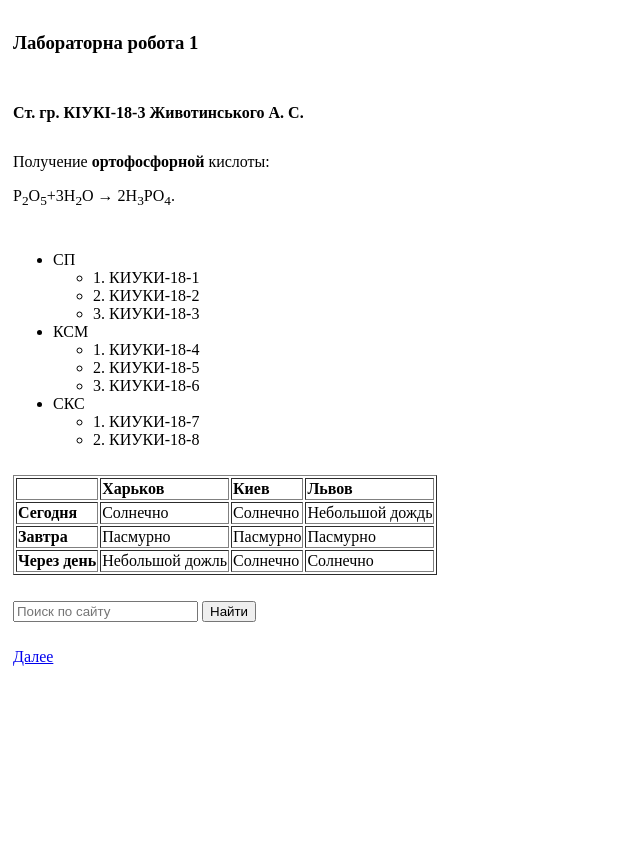
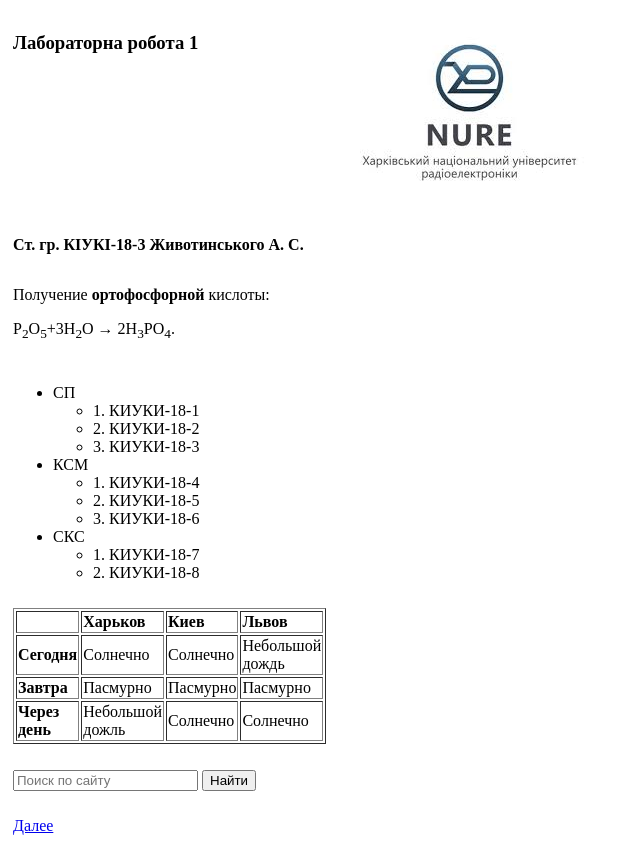
Before and after one commit to ArtemZhivotinskiy/laba1, a plain HTML site: page index.html in a window 1280 px wide. Shown: the whole page, without its empty margins (0-640 px from the left). Before the commit the page ends 800 px from the top, so only its background shows below. Drawn offline with Linux system fonts and the light colour scheme.

Commit message:
first commit

```diff
--- a/index.html
+++ b/index.html
@@ -9,14 +9,17 @@
   <table width="100%" cellspacing="0" cellpadding="5">
    <tr>
     <td width="300" valign="top"><h3>Лабораторна робота 1</h3></td>
+       <td>  <img src="pictures/khnure.jfif"></td>
    </tr>
       <tr>
     <td valign="top"><h4>Cт. гр. КІУКІ-18-3 Животинського А. С.</h4></td>
           </tr>
       <tr>
-          <td valign="top"> Получение <b>ортофосфорной</b> кислоты: <p>P<sub>2</sub>O<sub>5</sub>+3H<sub>2</sub>O &#8594 2H<sub>3</sub>PO<sub>4</sub>.</p> </td>
+          <td valign="top"> Получение <b>ортофосфорной</b> кислоты: <p>P<sub>2</sub>O<sub>5</sub>+3H<sub>2</sub>O &#8594 2H<sub>3</sub>PO<sub>4</sub>.</p>
       </tr>
+
       <tr>
+
         <td>
          <ul>
           <li>СП
```
Also changed, not shown: pictures/khnure.jfif (added).
